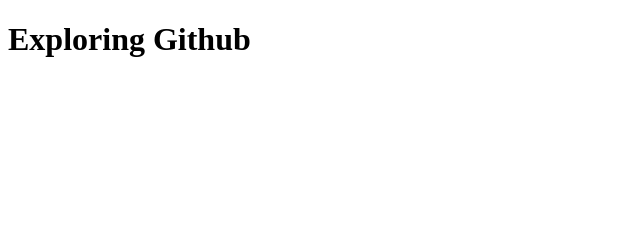
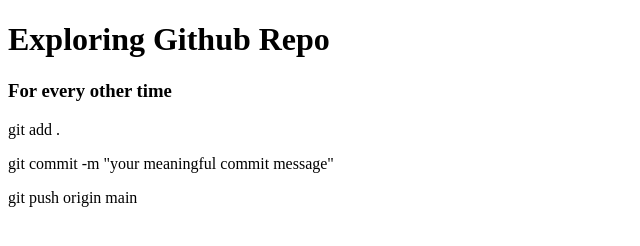
Before and after one commit to Mohim129/my-second-github, a plain HTML site: page index.html in a window 1280 px wide. Shown: the whole page, without its empty margins (0-640 px from the left). Drawn offline with Linux system fonts and the light colour scheme.

Commit message:
added push command to make changes to github

```diff
--- a/index.html
+++ b/index.html
@@ -6,6 +6,12 @@
     <title>Exploring Github</title>
 </head>
 <body>
-    <h1>Exploring Github</h1>
+    <h1>Exploring Github Repo</h1>
+    <div>
+        <h3>For every other time</h3>
+        <p>git add .</p>
+        <p>git commit -m "your meaningful commit message"</p>
+        <p>git push origin main</p>
+    </div>
 </body>
 </html>
```
